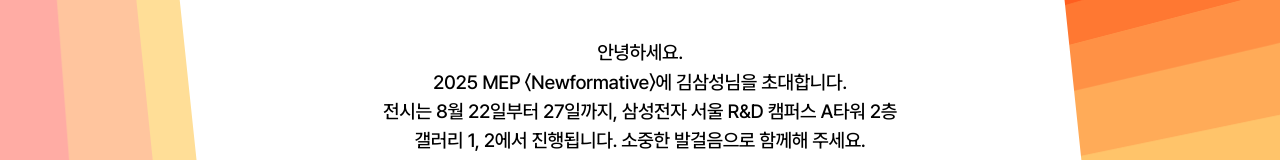
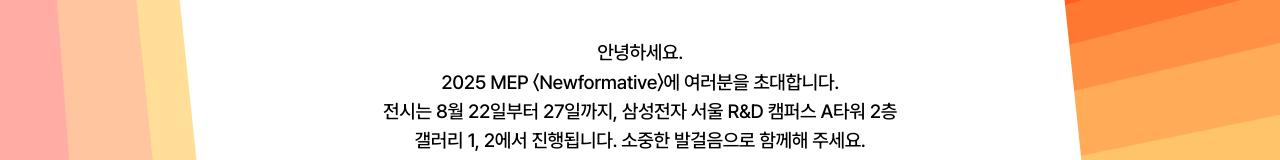
Before and after one commit to SDMMEP2025/inviteSDM2025, a Next.js app in the folder invitation/: page / in a window 1280 px wide. Shown: the part 230-390 px from the top of the page. Built offline with nearby package versions, Linux system fonts and the light colour scheme.

Commit message:
fixed texts

```diff
--- a/invitation/src/app/page.tsx
+++ b/invitation/src/app/page.tsx
@@ -13,7 +13,7 @@
 
 export default function Page() {
   const [showDirections, setShowDirections] = useState(false)
-  const [displayName, setDisplayName] = useState('김삼성')
+  const [displayName, setDisplayName] = useState('여러분')
   const [isMobile, setIsMobile] = useState(false)
   const [isMotionPanelOpen, setIsMotionPanelOpen] = useState(false)
   const [isGyroPopupVisible, setIsGyroPopupVisible] = useState(false)
@@ -56,7 +56,7 @@
         const decodedName = decodeURIComponent(nameFromUrl)
         setDisplayName(decodedName)
       } else {
-        setDisplayName('김삼성') // 파라미터가 없으면 기본값
+        setDisplayName('여러분') // 파라미터가 없으면 기본값
       }
     }
 
--- a/invitation/src/components/projects/RotatedPaperDemo.tsx
+++ b/invitation/src/components/projects/RotatedPaperDemo.tsx
@@ -437,14 +437,16 @@
           <div className='absolute inset-0 flex flex-col items-center justify-center pr-8 pl-8 gap-[71px] md:gap-[82px] lg:gap-[88px] text-black z-[110] transform rotate-6'>
             <div className='text-center w-[264px] md:w-[85%] font-medium text-[17px] md:text-[clamp(17px,1.5vw,38.5px)]'>
               <p className='leading-[160%] break-keep'>안녕하세요.</p>
-              <p className='break-keep'>2025 MEP 〈Newformative〉에 {displayName}님을 초대합니다.</p>
+              <p className='break-keep'>
+                2025 MEP 〈Newformative〉에 {displayName}
+                {displayName !== '여러분' && '님'}을 초대합니다.
+              </p>
+
               <p>
                 전시는 8월 22일부터 27일까지, 삼성전자 서울 R&D 캠퍼스 A타워 2층
-                <br/>
+                <br />
                 갤러리 1, 2에서 진행됩니다.
-                <br className='block md:hidden'/>
-                {' '}
-                소중한 발걸음으로 함께해 주세요.
+                <br className='block md:hidden' /> 소중한 발걸음으로 함께해 주세요.
               </p>
             </div>
             <div className='inline-flex flex-col justify-center text-[clamp(17px,1.23vw,31.5px)] items-center gap-2 md:gap-3'>
```
